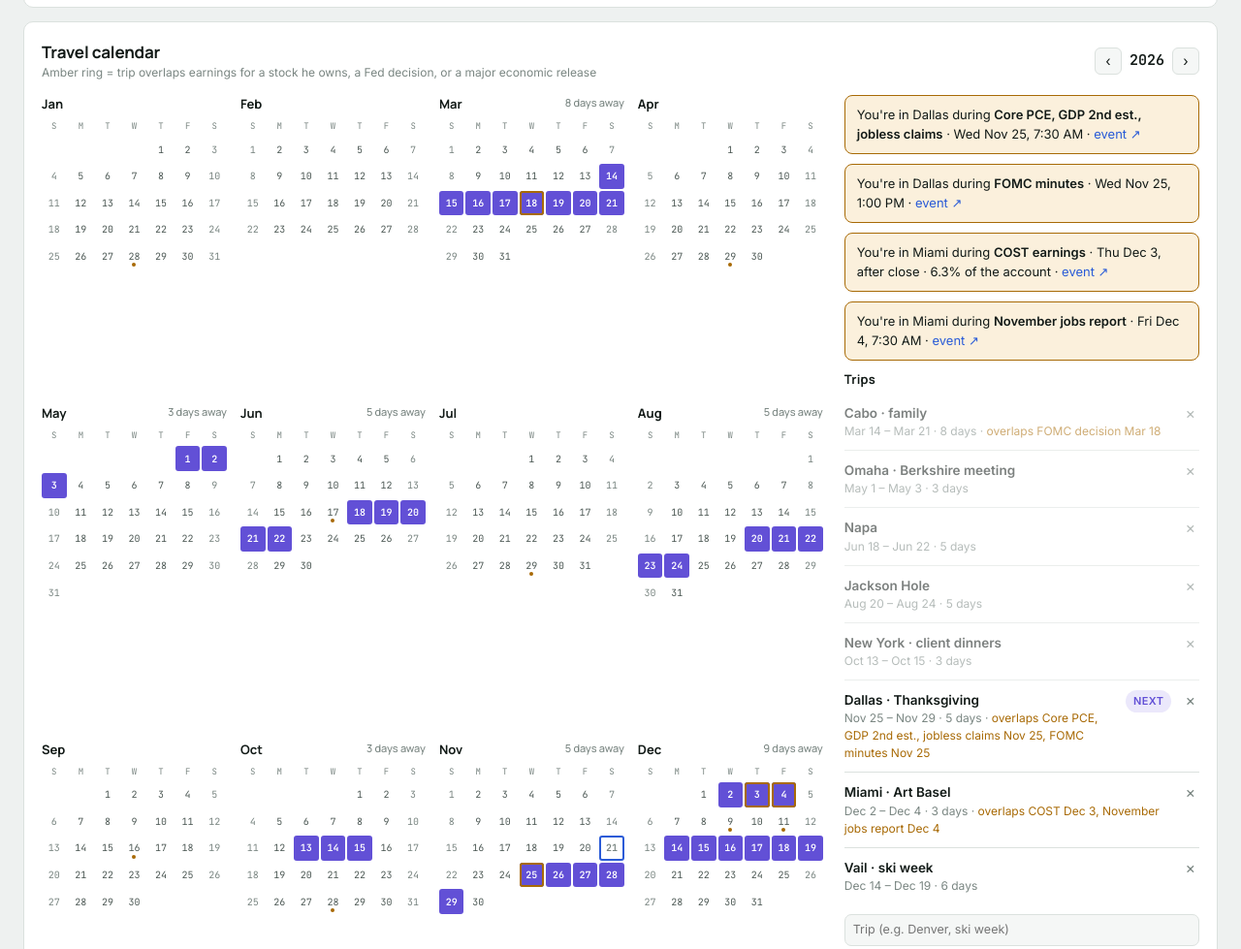
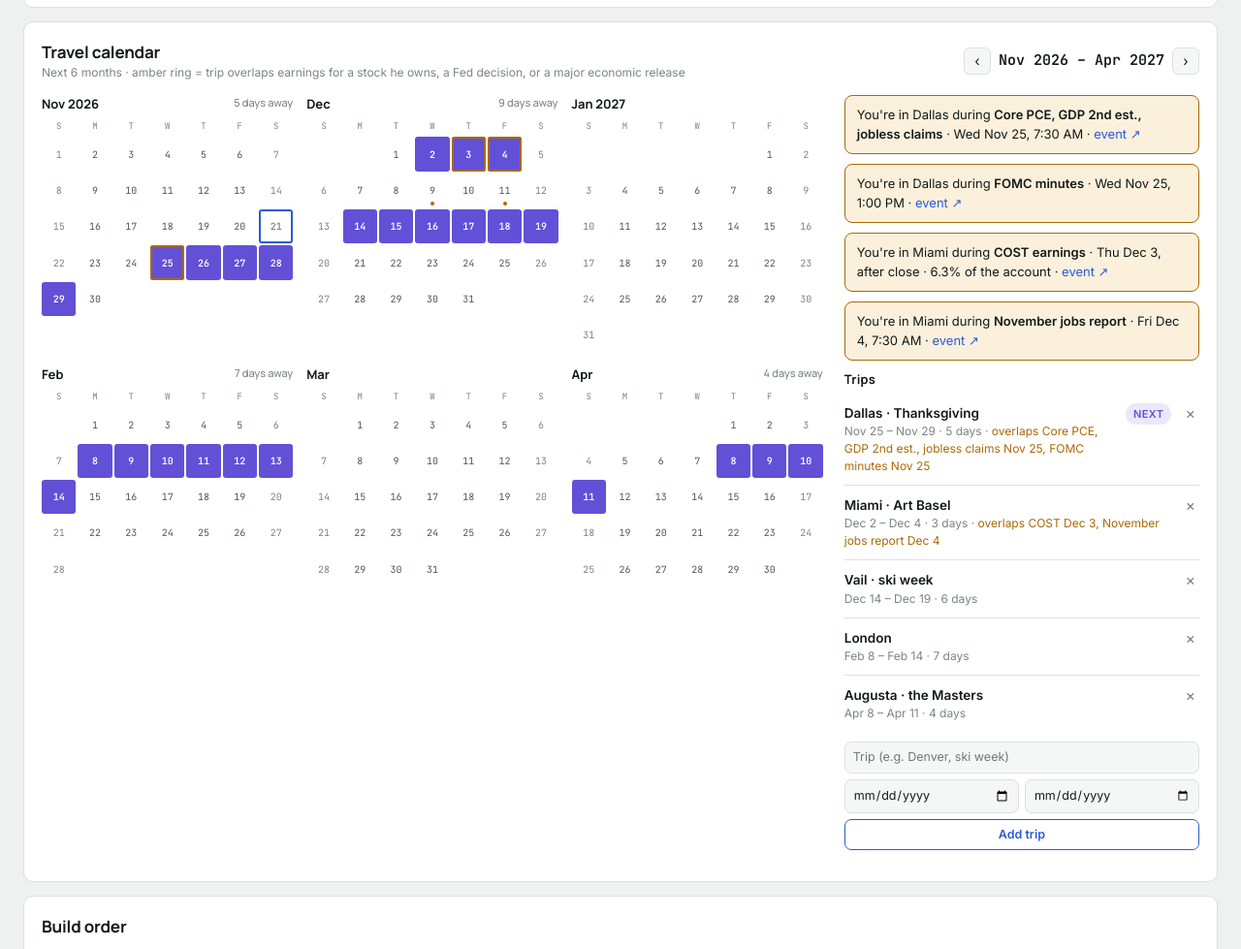
Before and after one commit to shancarrell/CLOSER, a plain HTML site: page dashboard/index.html in a window 1280 px wide. Shown: the part 5075-6054 px from the top of the page at 97% size. Drawn offline with Linux system fonts and the light colour scheme.

Commit message:
Show travel calendar as a rolling 6-month window
Co-Authored-By: Claude Opus 5.5 <noreply@anthropic.com>
Claude-Session: https://claude.ai/code/session_01Ut4sTdurBL9tKrweZMest3

```diff
--- a/dashboard/index.html
+++ b/dashboard/index.html
@@ -174,7 +174,7 @@ th.r,td.r{text-align:right}
 .drawer textarea{width:100%;min-height:90px;border:1px solid var(--line);border-radius:8px;background:var(--sunk);padding:8px 10px;font:inherit;font-size:13px;margin-top:6px}
 
 /* travel */
-.year{display:grid;grid-template-columns:repeat(4,minmax(0,1fr));gap:14px}
+.year{display:grid;grid-template-columns:repeat(3,minmax(0,1fr));gap:14px;align-content:start}
 .month h4{margin:0 0 6px;font-family:var(--f-display);font-size:13px;font-weight:700;display:flex;justify-content:space-between}
 .month h4 span{font-weight:500;color:var(--muted);font-size:11px}
 .days{display:grid;grid-template-columns:repeat(7,1fr);gap:2px}
@@ -389,8 +389,8 @@ footer{font-size:12px;color:var(--muted);padding-bottom:30px}
   </section>
 
   <section class="panel" id="travel" style="margin-bottom:14px">
-    <div class="ph"><div><h2>Travel calendar</h2><div class="sub">Amber ring = trip overlaps earnings for a stock he owns, a Fed decision, or a major economic release</div></div>
-      <div class="yr-nav"><button id="yPrev" aria-label="Previous year">‹</button><b id="yLbl"></b><button id="yNext" aria-label="Next year">›</button></div></div>
+    <div class="ph"><div><h2>Travel calendar</h2><div class="sub">Next 6 months · amber ring = trip overlaps earnings for a stock he owns, a Fed decision, or a major economic release</div></div>
+      <div class="yr-nav"><button id="yPrev" aria-label="Earlier month">‹</button><b id="yLbl"></b><button id="yNext" aria-label="Later month">›</button><button id="yNow" class="btn ghost" style="width:auto;height:28px;padding:0 10px" hidden>Today</button></div></div>
     <div class="travel-grid">
       <div class="year" id="yearGrid"></div>
       <div>
@@ -856,34 +856,38 @@ const DEFAULT_TRIPS = [
 ];
 let trips = store.get("cos-trips",DEFAULT_TRIPS);
 
-let yr = store.get("cos-yr",2026);
+let wOff = 0; // months from the current month; the calendar always shows 6 months
+const winStart = () => new Date(TODAY.getFullYear(), TODAY.getMonth()+wOff, 1);
 function inTrip(ds){ return trips.find(t=>ds>=t.s && ds<=t.e); }
 function tripConflicts(t){ return events.filter(e=>relevant(e) && e.d>=t.s && e.d<=t.e).sort((a,b)=>a.d<b.d?-1:1); }
 function conflictText(t,e){ const p=e.sym&&held(e.sym), d=parse(e.d);
   return `You're in ${esc(t.n.split(" · ")[0])} during <b>${e.l}</b> · ${DOW[d.getDay()]} ${md(d)}, ${e.tm.replace("After close","after close")}${p?` · ${(p.mv/S.total*100).toFixed(1)}% of the account`:""}`; }
 function upcomingConflicts(){ const out=[]; trips.filter(t=>parse(t.e)>=TODAY).forEach(t=>tripConflicts(t).forEach(e=>{ if(parse(e.d)>=TODAY) out.push({t,e}); })); return out.sort((a,b)=>a.e.d<b.e.d?-1:1); }
 function drawYear(){
-  $("#yLbl").textContent = yr;
+  const ws=winStart(), we=new Date(ws.getFullYear(), ws.getMonth()+6, 0);
+  $("#yLbl").textContent = `${MON[ws.getMonth()]} ${ws.getFullYear()} – ${MON[we.getMonth()]} ${we.getFullYear()}`;
+  $("#yNow").hidden = wOff===0;
   const keyDates = new Set(events.filter(relevant).map(e=>e.d));
   const cf0 = upcomingConflicts();
   $("#conflicts").innerHTML = cf0.length? cf0.slice(0,4).map(c=>`<div class="cflct">${conflictText(c.t,c.e)}${c.e.link?` · <a href="${c.e.link}" target="_blank" rel="noopener">event ↗</a>`:""}</div>`).join("") : "";
-  let h=""; for(let mo=0;mo<12;mo++){ const first=new Date(yr,mo,1), dim=new Date(yr,mo+1,0).getDate(); let tripDays=0; let cells="SMTWTFS".split("").map(c=>`<div class="dow">${c}</div>`).join("");
+  let h=""; for(let k=0;k<6;k++){ const first=new Date(ws.getFullYear(),ws.getMonth()+k,1), Y=first.getFullYear(), mo=first.getMonth(), dim=new Date(Y,mo+1,0).getDate(); let tripDays=0; let cells="SMTWTFS".split("").map(c=>`<div class="dow">${c}</div>`).join("");
     for(let i=0;i<first.getDay();i++) cells+="<div></div>";
-    for(let d=1;d<=dim;d++){ const dt=new Date(yr,mo,d), ds=iso(dt), t=inTrip(ds); if(t) tripDays++;
+    for(let d=1;d<=dim;d++){ const dt=new Date(Y,mo,d), ds=iso(dt), t=inTrip(ds); if(t) tripDays++;
       const c=[]; if(t) c.push("t"); if(t && keyDates.has(ds)) c.push("fl"); if(!t && keyDates.has(ds)) c.push("ev"); if(ds===iso(TODAY)) c.push("today"); if(!t && (dt.getDay()===0||dt.getDay()===6)) c.push("wk");
       cells+=`<div class="${c.join(" ")}" ${t?`title="${esc(t.n)}"`:""}>${d}</div>`; }
-    h+=`<div class="month"><h4>${MON[mo]}${tripDays?`<span>${tripDays} day${tripDays>1?"s":""} away</span>`:""}</h4><div class="days">${cells}</div></div>`; }
+    h+=`<div class="month"><h4>${MON[mo]}${k===0||mo===0?" "+Y:""}${tripDays?`<span>${tripDays} day${tripDays>1?"s":""} away</span>`:""}</h4><div class="days">${cells}</div></div>`; }
   $("#yearGrid").innerHTML=h;
-  const list = trips.filter(t=>t.s.startsWith(yr)||t.e.startsWith(yr)).sort((a,b)=>a.s<b.s?-1:1);
+  const list = trips.filter(t=>t.e>=iso(ws) && t.s<=iso(we)).sort((a,b)=>a.s<b.s?-1:1);
   const upcoming = list.filter(x=>parse(x.s)>=TODAY)[0];
   $("#tripList").innerHTML = list.length? list.map(t=>{ const s=parse(t.s), e=parse(t.e), past=e<TODAY, cf=tripConflicts(t);
-    return `<li style="${past?"opacity:.55":""}"><div class="grow"><div class="ttl">${esc(t.n)}</div><div class="meta">${md(s)} – ${md(e)} · ${Math.round((e-s)/864e5)+1} days${cf.length?` · <span style="color:var(--warn)">overlaps ${cf.map(e=>`${esc(e.sym||e.l)} ${md(parse(e.d))}`).join(", ")}</span>`:""}</div></div>${t===upcoming?'<span class="chip trip">Next</span>':""}<button class="x" data-del="${t.id}" aria-label="Remove ${esc(t.n)}">×</button></li>`; }).join("") : `<li class="meta">No trips in ${yr} yet. Add one below.</li>`;
+    return `<li style="${past?"opacity:.55":""}"><div class="grow"><div class="ttl">${esc(t.n)}</div><div class="meta">${md(s)} – ${md(e)} · ${Math.round((e-s)/864e5)+1} days${cf.length?` · <span style="color:var(--warn)">overlaps ${cf.map(e=>`${esc(e.sym||e.l)} ${md(parse(e.d))}`).join(", ")}</span>`:""}</div></div>${t===upcoming?'<span class="chip trip">Next</span>':""}<button class="x" data-del="${t.id}" aria-label="Remove ${esc(t.n)}">×</button></li>`; }).join("") : `<li class="meta">No trips in these 6 months. Add one below.</li>`;
 }
-$("#yPrev").onclick=()=>{ yr--; store.set("cos-yr",yr); drawYear(); };
-$("#yNext").onclick=()=>{ yr++; store.set("cos-yr",yr); drawYear(); };
+$("#yPrev").onclick=()=>{ wOff--; drawYear(); };
+$("#yNext").onclick=()=>{ wOff++; drawYear(); };
+$("#yNow").onclick=()=>{ wOff=0; drawYear(); };
 $("#tripList").addEventListener("click",e=>{ const b=e.target.closest("[data-del]"); if(!b) return; trips=trips.filter(t=>t.id!==b.dataset.del); store.set("cos-trips",trips); drawYear(); drawAttn(); });
 $("#tripForm").addEventListener("submit",e=>{ e.preventDefault(); let s=$("#tripStart").value, en=$("#tripEnd").value; if(!s||!en) return; if(en<s) [s,en]=[en,s];
-  trips.push({id:"t"+Date.now(),n:$("#tripName").value.trim(),s,e:en}); store.set("cos-trips",trips); yr=Number(s.slice(0,4)); e.target.reset(); drawYear(); drawAttn(); });
+  trips.push({id:"t"+Date.now(),n:$("#tripName").value.trim(),s,e:en}); store.set("cos-trips",trips); { const st=parse(s), diff=(st.getFullYear()-TODAY.getFullYear())*12+st.getMonth()-TODAY.getMonth(); if(diff<wOff||diff>wOff+5) wOff=diff; } e.target.reset(); drawYear(); drawAttn(); });
 
 /* ---------- to-do ---------- */
 const DEFAULT_TODOS = [
```
